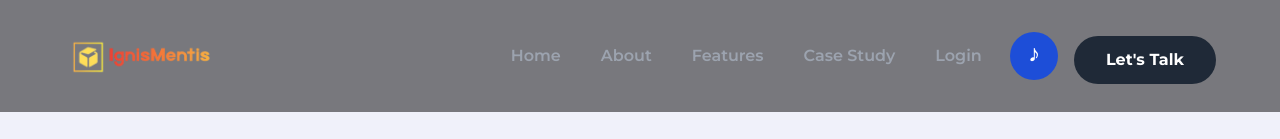
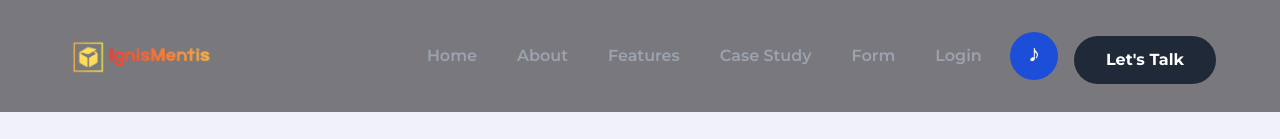
Before and after one commit to NINJAHATTORI004/ignis, a React (Vite) app: page /solutions in a window 1280 px wide. Shown: the top 139 px of the page. Built offline with nearby package versions, Linux system fonts and the light colour scheme; a web font is replaced by a local one.

Commit message:
Update Navbar component to add Form link and remove commented-out Referral link

```diff
--- a/src/components/Navbar.jsx
+++ b/src/components/Navbar.jsx
@@ -38,8 +38,9 @@ export default function Navbar({ mode }) {
     { name: "Features", href: "/solutions" }, // Link to Solutions route
     // { name: "Blogs", href: "/blogs" }, // Link to Solutions route
     { name: "Case Study", href: "/case-study" },
-    // { name: "Referral", href: "/referralpage" },
+    { name: "Form", href: "/form" },
     { name: "Login", href: "/login" },
+
   ];
 
   const handleButtonClick = () => {
```
